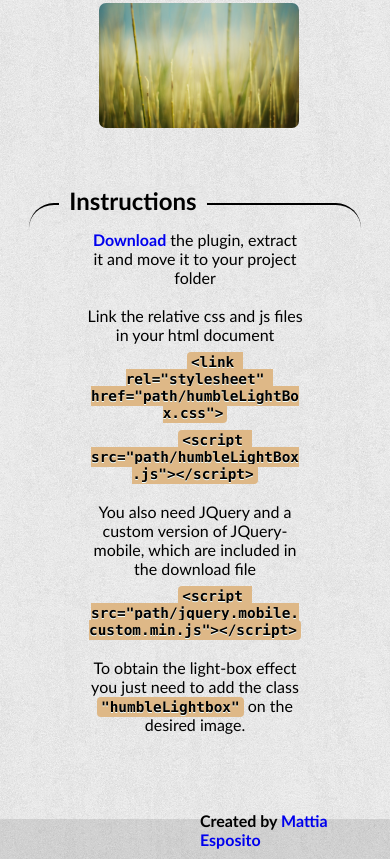
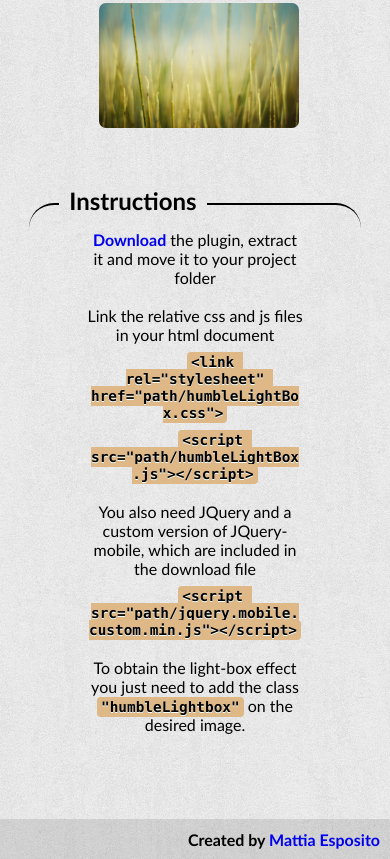
Before and after one commit to Mordrag7/Humble-Light-Box, a plain HTML site: page index.html in a window 390 px wide. Shown: the part 579-1438 px from the top of the page. Drawn offline with Linux system fonts and the light colour scheme.

Commit message:
(footer span)

```diff
--- a/index.html
+++ b/index.html
@@ -70,7 +70,7 @@
 
     </div>
     <footer>
-        <div class="author">Created by <a href="https://github.com/Mordrag7">Mattia Esposito</a></div>
+        <span class="author">Created by <a href="https://github.com/Mordrag7">Mattia Esposito</a></span>
     </footer>
 
 
--- a/presentation/css/presentationStyle.css
+++ b/presentation/css/presentationStyle.css
@@ -193,14 +193,12 @@ footer {
     background-color: rgba(0, 0, 0, .1);
 }
 
-footer div {
-    width: 180px;
+footer span {
     color: black;
     font-weight: bold;
     position: absolute;
     bottom: 10px;
     right: 95px;
-    white-space: no-wrap;
 }
 
 @media (max-width: 930px) {
@@ -243,7 +241,7 @@ footer div {
     .content main li img {
         vertical-align: middle;
     }
-    footer div {
+    footer span {
         right: 10px;
     }
 }
```
